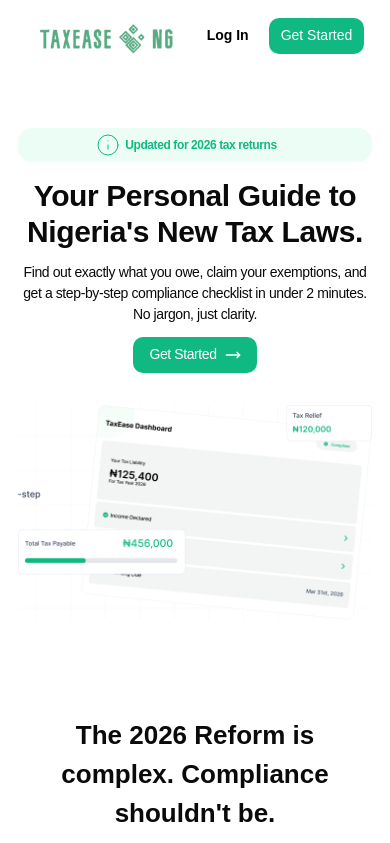
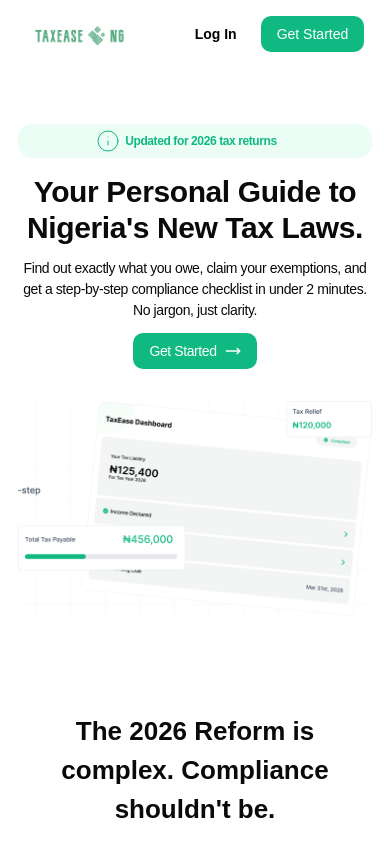
Before and after one commit to ifeMakinde/Tax-Ease, a React (Vite) app: page / in a window 390 px wide. Shown: the top 843 px of the page. Built offline with nearby package versions, Linux system fonts and the light colour scheme.

Commit message:
Update Navigation.jsx

```diff
--- a/src/components/Navigation.jsx
+++ b/src/components/Navigation.jsx
@@ -8,7 +8,7 @@ function Navigation() {
     <header className="flex justify-between items-center gap-4 p-4">
       {/* logo */}
       <div>
-        <img src={logo} alt="" width={150} />
+        <img src={logo} alt="" width={100} />
       </div>
 
       {/*  navigtions*/}
@@ -24,11 +24,11 @@ function Navigation() {
       </nav>
 
       <div className="flex justify-between items-center gap-2 ">
-        <Button className="capitalize text-[14px] lg:text-base px-3 py-3 lg:px-6 lg:py-6 font-semibold cursor-pointer bg-transparent text-black ">
+        <Button className="capitalize text-[14px] lg:text-base px-4 py-4 lg:px-6 lg:py-6 font-semibold cursor-pointer bg-transparent text-black ">
           log in
         </Button>
 
-        <Button className="capitalize text-[14px] lg:text-base px-3 py-3 lg:px-6 lg:py-6 bg-[#10B981] rounded-lg text-white cursor-pointer">
+        <Button className="capitalize text-[14px] lg:text-base px-4 py-4 lg:px-6 lg:py-6 bg-[#10B981] rounded-lg text-white cursor-pointer">
           get started
         </Button>
       </div>
```
